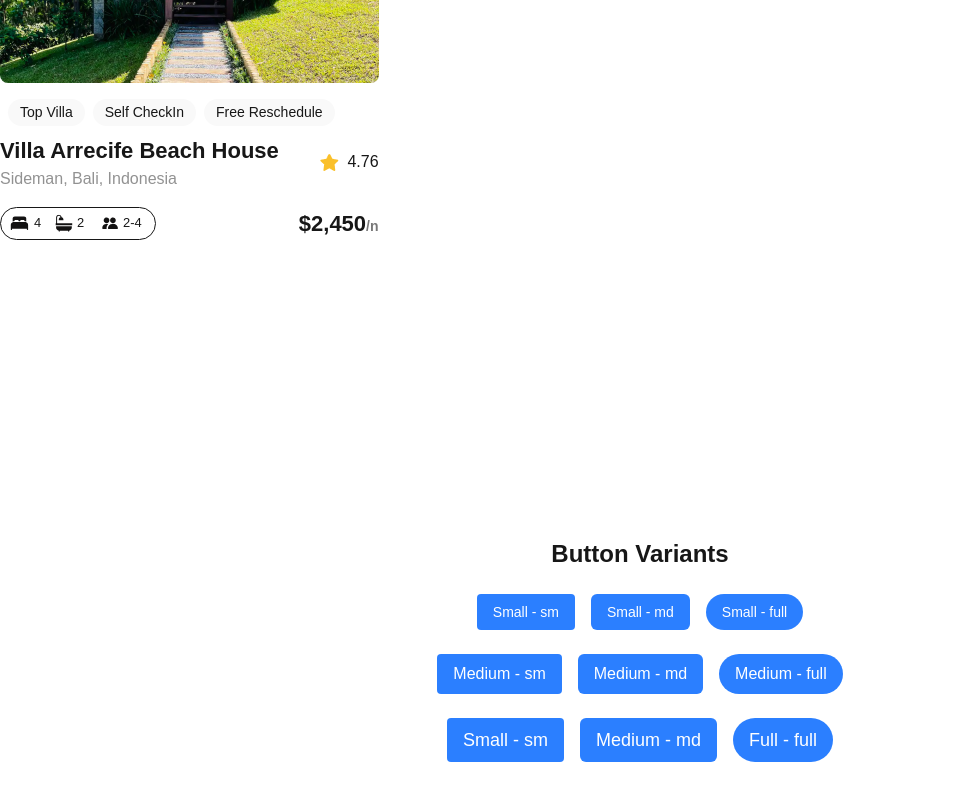
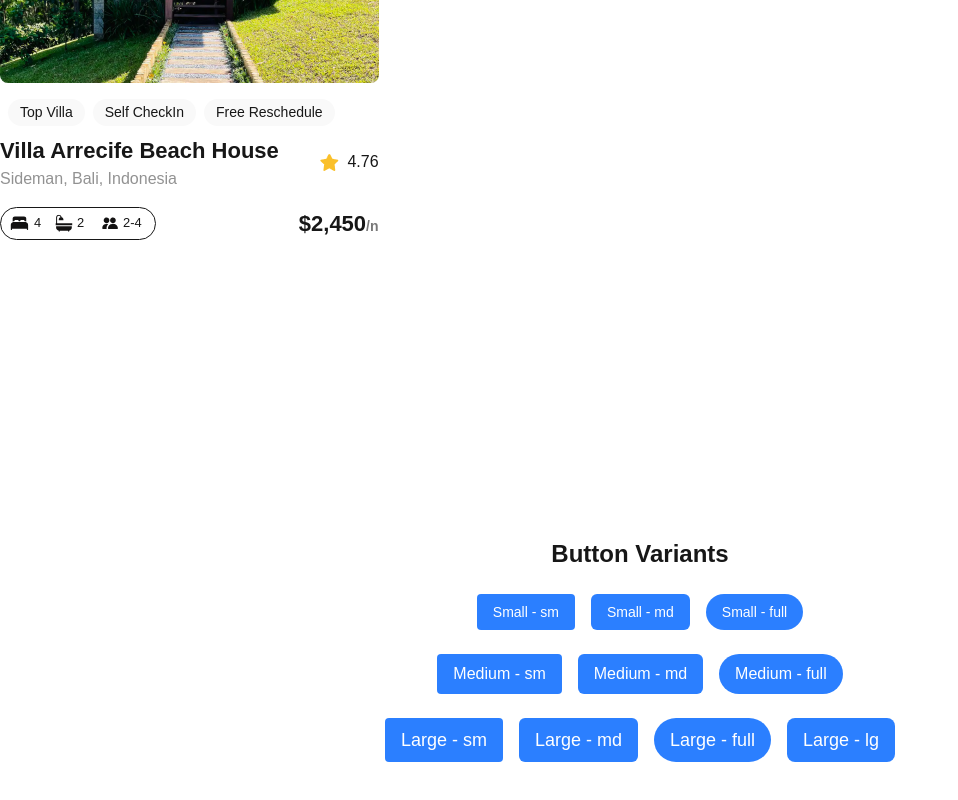
Before and after one commit to obieomens/alx-project-0x00-setup, a Next.js app in the folder alx-project-0x00/: page /landing in a window 1280 px wide. Shown: the part 200-1000 px from the top of the page, without its empty margins (0-958 px from the left). Built offline with nearby package versions, Linux system fonts and the light colour scheme.

Commit message:
update button.tsx

```diff
--- a/alx-project-0x00/pages/landing.tsx
+++ b/alx-project-0x00/pages/landing.tsx
@@ -26,9 +26,10 @@ const Landing: React.FC = () => {
 
         {/* Large Buttons */}
         <div className="flex gap-4 items-center">
-            <Button title="Small - sm" styles="text-lg rounded-sm" />
-            <Button title="Medium - md" styles="text-lg rounded-md" />
-            <Button title="Full - full" styles="text-lg rounded-full" />
+            <Button title="Large - sm" styles="text-lg rounded-sm" />
+            <Button title="Large - md" styles="text-lg rounded-md" />
+            <Button title="Large - full" styles="text-lg rounded-full" />
+            <Button title="Large - lg" styles="text-lg rounded-lg" />
         </div>
     </main>
             </div>
```
